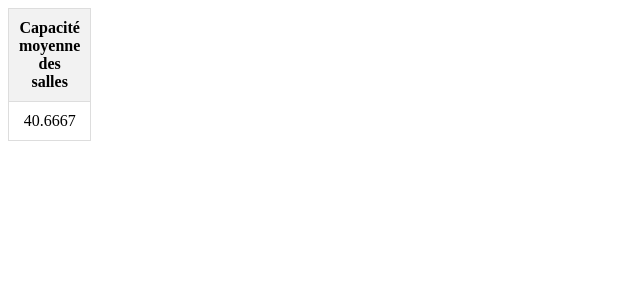
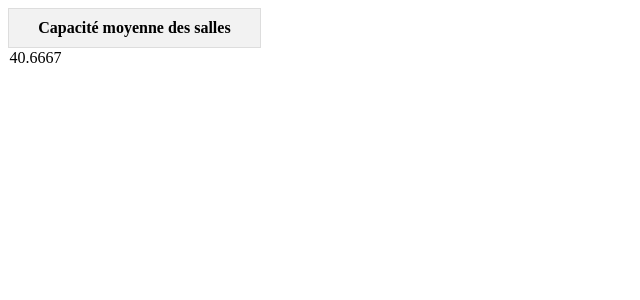
Before and after one commit to DanielleLESTBEL/RUNTRACK2, a PHP site: page / in a window 1280 px wide. Shown: the top 300 px of the page, without its empty margins (0-640 px from the left). Run offline with PHP 8.4, Linux system fonts and the light colour scheme; data comes from the database, SQL or seed files in the repository.

Commit message:
Update index.css

```diff
--- a/Jour10/Job11/index.css
+++ b/Jour10/Job11/index.css
@@ -1,10 +1,11 @@
 table {
     border-collapse: collapse;
-    width: 30px;
+    width: 20%;
 }
-th, td {
+th {
+    background-color: #f2f2f2;
     border: 1px solid #dddddd;
     text-align: center;
     padding: 10px;
+    margin: 10px;
 }
-th { background-color: #f2f2f2; }
```
